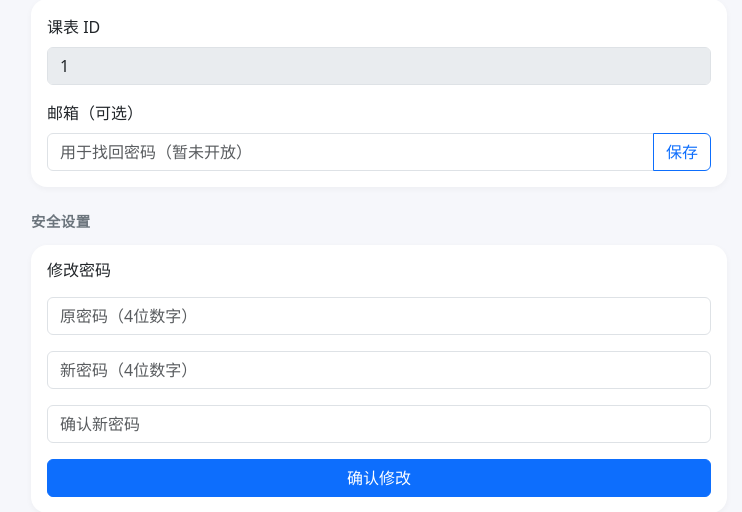
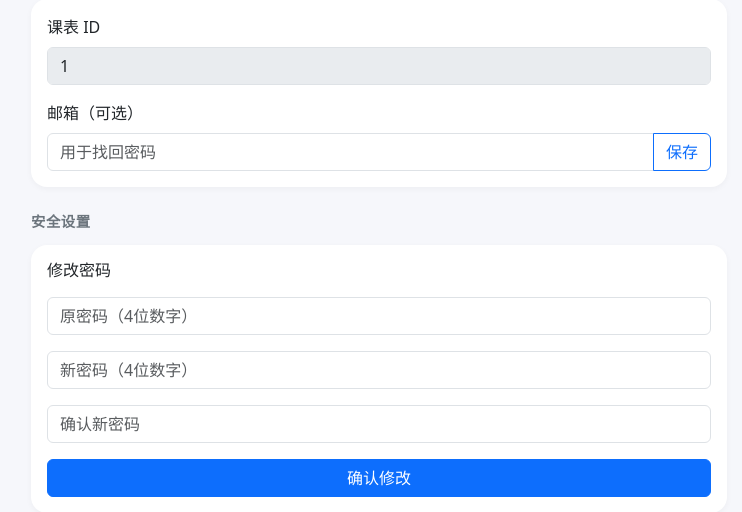
Before and after one commit to TerrorAWM/kebiaov2, a PHP site: page /settings.php in a window 1280 px wide. Shown: the part 117-629 px from the top of the page, without its empty margins (261-1003 px from the left). Run offline with PHP 8.4, Linux system fonts and the light colour scheme; the visitor is signed in with stand-in values (Sample User, id 1); data that the repository does not hold is empty.

Commit message:
chore: update email placeholder in settings.php

```diff
--- a/settings.php
+++ b/settings.php
@@ -129,7 +129,7 @@ if (!is_logged_in()) { header('Location: index.php'); exit; }
         <div>
           <label class="form-label">邮箱（可选）</label>
           <div class="input-group">
-            <input class="form-control" id="inp_email" placeholder="用于找回密码（暂未开放）">
+            <input class="form-control" id="inp_email" placeholder="用于找回密码">
             <button class="btn btn-outline-primary" onclick="saveEmail()">保存</button>
           </div>
         </div>
```
